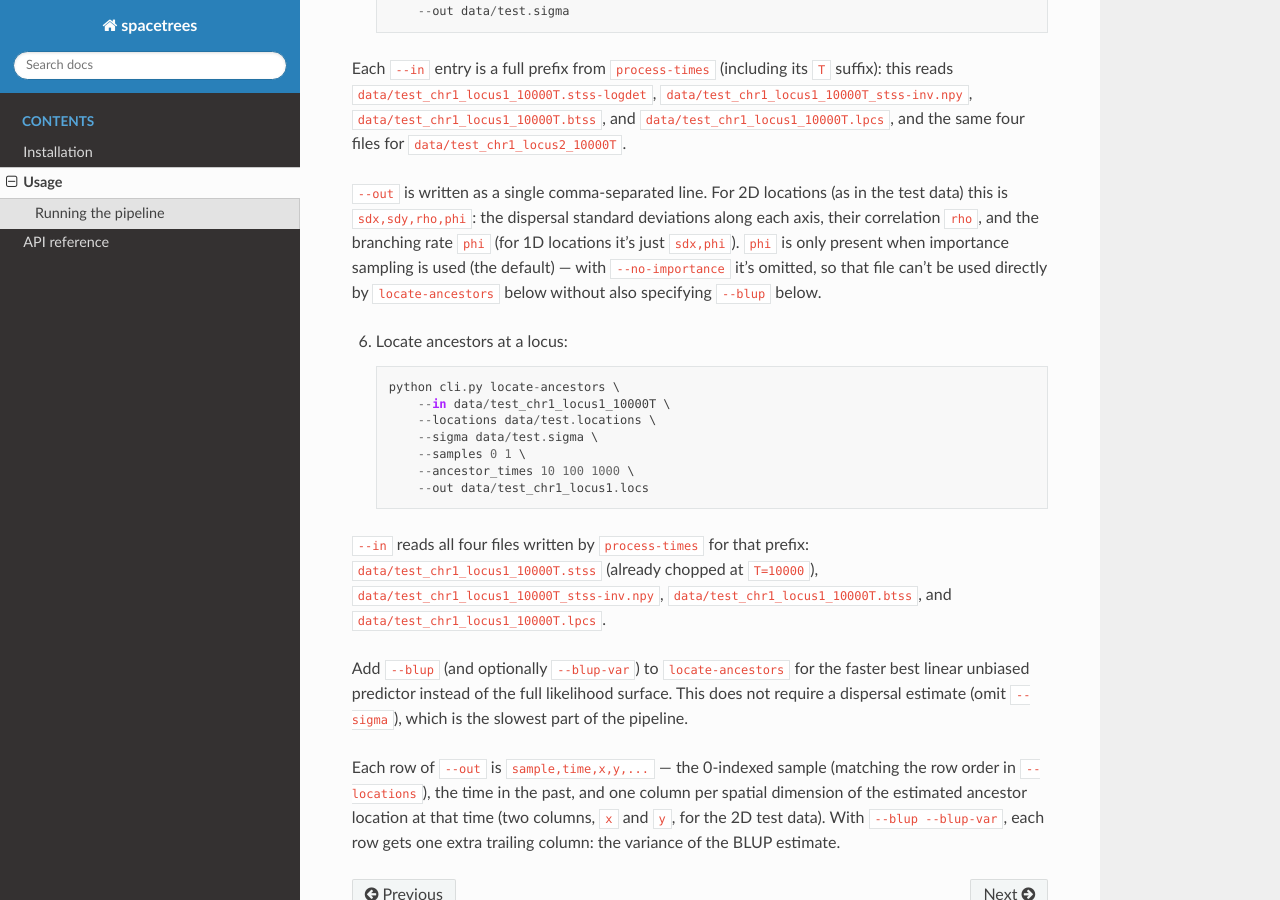
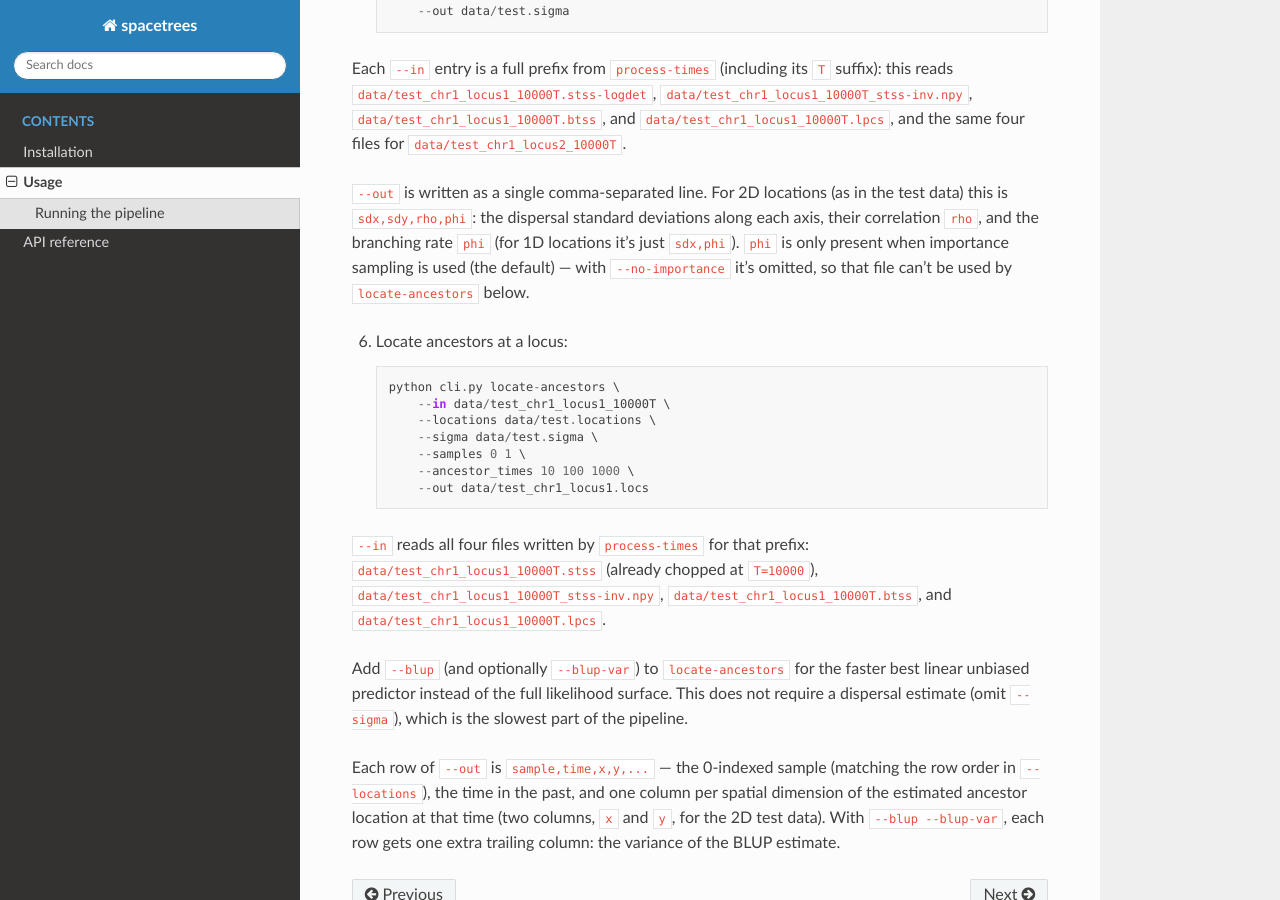
Before and after one commit to osmond-lab/spacetrees, a Sphinx documentation site: the page built from docs/usage.rst, in a window 1280 px wide and 900 px high, scrolled down 1822 px. Built offline with Sphinx 7.4.7 and the Read the Docs theme 3.1.0, drawn with Linux system fonts in a browser that asks for light colours.

Commit message:
Tighten a wording tweak in the estimate-dispersal output description

```diff
--- a/docs/usage.rst
+++ b/docs/usage.rst
@@ -85,8 +85,8 @@ reads ``data/test_chr1_locus1_10000T.stss-logdet``, ``data/test_chr1_locus1_1000
 ``--out`` is written as a single comma-separated line. For 2D locations (as in the test data) this is ``sdx,sdy,rho,phi``: the dispersal standard
 deviations along each axis, their correlation ``rho``, and the branching rate ``phi`` (for 1D
 locations it's just ``sdx,phi``). ``phi`` is only present when importance sampling is used (the
-default) — with ``--no-importance`` it's omitted, so that file can't be used directly by
-``locate-ancestors`` below without also specifying ``--blup`` below.
+default) — with ``--no-importance`` it's omitted, so that file can't be used by
+``locate-ancestors`` below.
 
 6. Locate ancestors at a locus::
 
```
